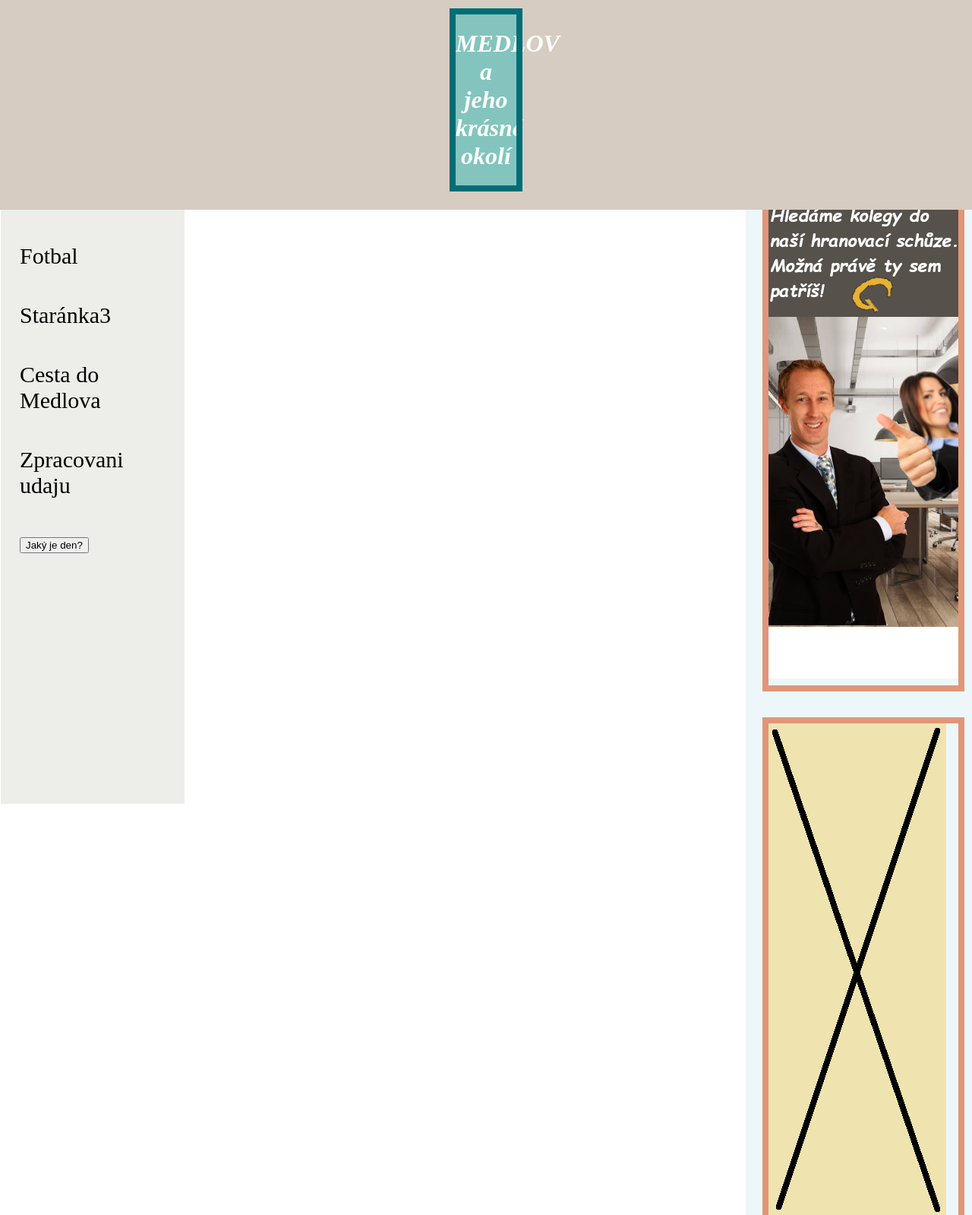
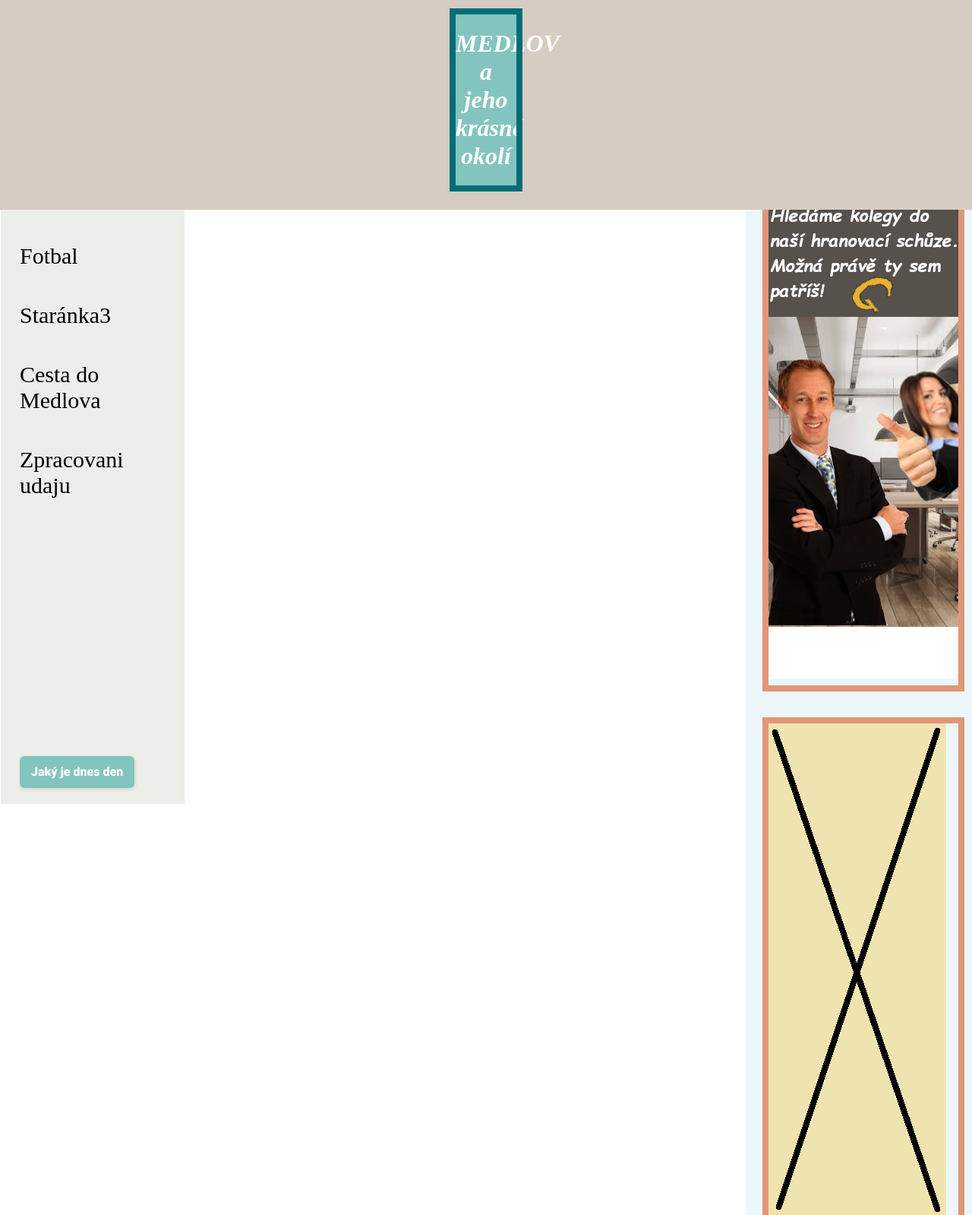
Before and after one commit to Fas1kD/Muj-vlastni-projekt, a PHP site: page /index.php in a window 1280 px wide; the page is wider, and only the part inside the window is pictured. Shown: the top 1599 px of that part at 76% size. Run offline with PHP 8.4, Linux system fonts and the light colour scheme.

Commit message:
pridani tlacitka
tlacitko jupiii

```diff
--- a/.css/styles.css
+++ b/.css/styles.css
@@ -221,3 +221,44 @@ a {
 
   }
   */
+
+
+
+
+/* CSS */
+.button-24 {
+  background: #83c5be;
+  border: 1px solid #83c5be;
+  border-radius: 6px;
+  box-shadow: rgba(0, 0, 0, 0.1) 1px 2px 4px;
+  box-sizing: border-box;
+  color: #FFFFFF;
+  cursor: pointer;
+  display: inline-block;
+  font-family: nunito,roboto,proxima-nova,"proxima nova",sans-serif;
+  font-size: 16px;
+  font-weight: 800;
+  line-height: 16px;
+  min-height: 40px;
+  outline: 0;
+  padding: 12px 14px;
+  text-align: center;
+  text-rendering: geometricprecision;
+  text-transform: none;
+  user-select: none;
+  -webkit-user-select: none;
+  touch-action: manipulation;
+  vertical-align: middle;
+  margin-top:300px;
+}
+
+.button-24:hover,
+.button-24:active {
+  background-color: initial;
+  background-position: 0 0;
+  color: #83c5be;
+}
+
+.button-24:active {
+  opacity: .5;
+}
--- a/templates/odkazy.php
+++ b/templates/odkazy.php
@@ -24,7 +24,17 @@
         <a href="data/documents/zpracovani.html">Zpracovani udaju</a>
         <br>
         <br>
-        <button onclick="myFunction()">Jaký je den?</button>
+
+        <button class="button-24" role="button" onclick="myFunction()">Jaký je dnes den</button>
+
+        <br>
+        <br>
+
+        <?php include '.php/mezery.php';?>
+
+        <br>
+        <br>
+
         <script>
             function myFunction() {
         confirm(Date());
```
